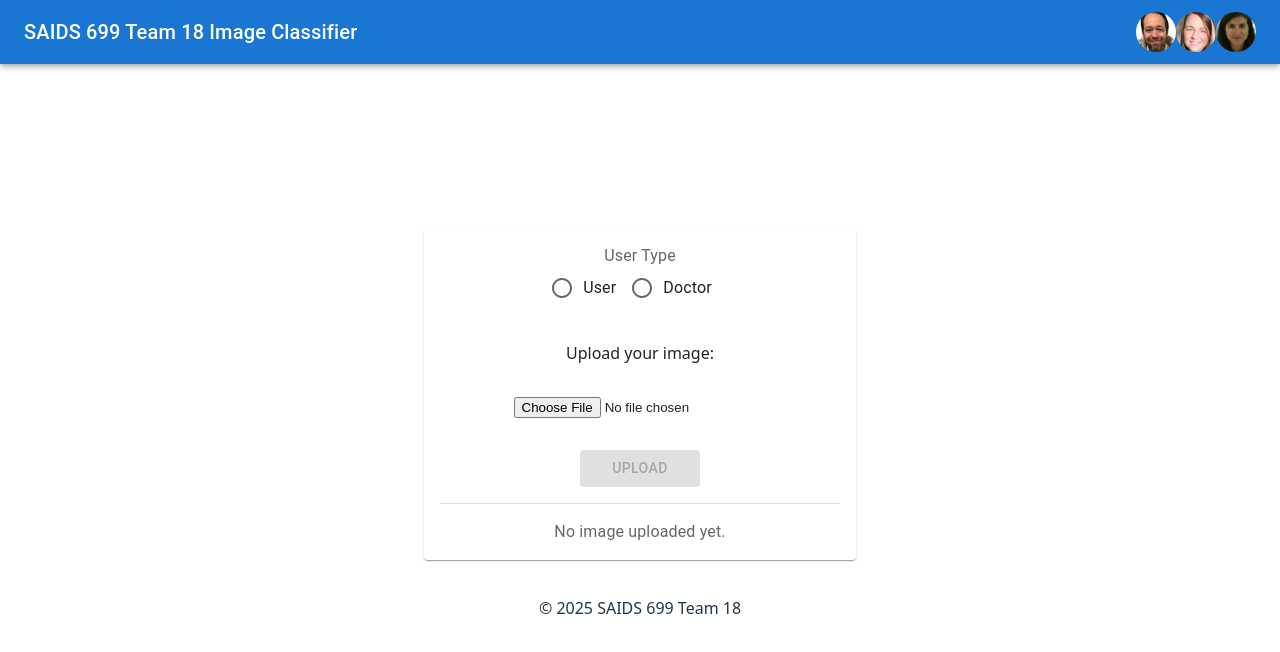
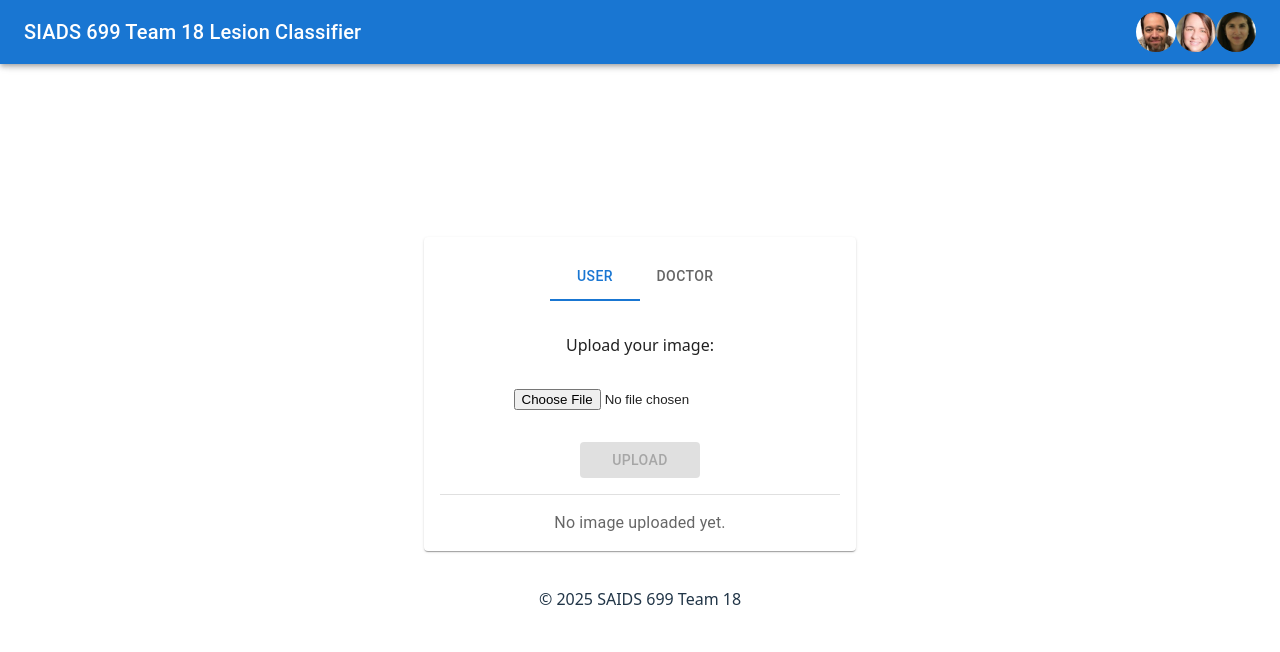
Before and after one commit to samroska/siads-699-team-18-frontend, a React (Vite) app: page / in a window 1280 px wide. Shown: the top 652 px of the page. Built offline with nearby package versions, Linux system fonts and the light colour scheme.

Commit message:
fix: enpoints for models

```diff
--- a/src/Content.jsx
+++ b/src/Content.jsx
@@ -1,12 +1,12 @@
 import { useState } from "react";
-import { Paper , Divider, Box, Typography, Tooltip, Table, TableBody, TableCell, TableContainer, TableRow, FormControl, FormLabel, RadioGroup, FormControlLabel, Radio} from "@mui/material";
+import { Paper , Divider, Box, Typography, Tooltip, Table, TableBody, TableCell, TableContainer, TableRow, Tabs, Tab } from "@mui/material";
 import ImageUpload from "./ImageUpload";
 
 function Content() {
 const [originalImage, setOriginalImage] =  useState("");
 const [prediction, setPrediction] = useState("");
 const [imageInfo, setImageInfo] = useState({});
-const [userType, setUserType] = useState("regular"); // "doctor" or "regular"
+const [userType, setUserType] = useState("user"); // "doctor" or "user"
 
   const formatToSignificantDigits = (num, digits = 4) => {
     if (num === 0) return "0";
@@ -19,29 +19,25 @@ const [userType, setUserType] = useState("regular"); // "doctor" or "regular"
     setImageInfo(data.image_info);
   };
 
-  const handleUserTypeChange = (event) => {
-    setUserType(event.target.value);
+  const handleTabChange = (event, newValue) => {
+    setUserType(newValue);
   };
 
   return (
     <div>
         <Paper style={{ padding: 16, marginTop: 64, minWidth: 400}}>
-          {/* User Type Selection */}
-          <Box sx={{ mb: 2 }}>
-            <FormControl component="fieldset">
-              <FormLabel component="legend">User Type</FormLabel>
-              <RadioGroup
-                row
-                aria-label="user-type"
-                name="user-type"
-                value={userType}
-                onChange={handleUserTypeChange}
-              >
-                <FormControlLabel value="user" control={<Radio />} label="User" />
-                <FormControlLabel value="doctor" control={<Radio />} label="Doctor" />
-              </RadioGroup>
-            </FormControl>
-          </Box>
+          {/* User Type Tabs */}
+          <Tabs
+            value={userType}
+            onChange={handleTabChange}
+            indicatorColor="primary"
+            textColor="primary"
+            centered
+            sx={{ mb: 2 }}
+          >
+            <Tab label="User" value="user" />
+            <Tab label="Doctor" value="doctor" />
+          </Tabs>
 
           <ImageUpload onResponse={handleApiResponse} userType={userType} />
           <Divider style={{ margin: '16px 0' }} />
--- a/src/Header.jsx
+++ b/src/Header.jsx
@@ -9,7 +9,7 @@ function Header() {
       <AppBar>
         <Toolbar>
           <Typography variant="h6" >
-             SAIDS 699 Team 18 Image Classifier
+             SIADS 699 Team 18 Lesion Classifier
           </Typography>
           <div style={{ flexGrow: 1 }} />
             <Link href="https://www.linkedin.com/in/andre-luis-onofre-97347428/" color="inherit" target="_blank">
```
